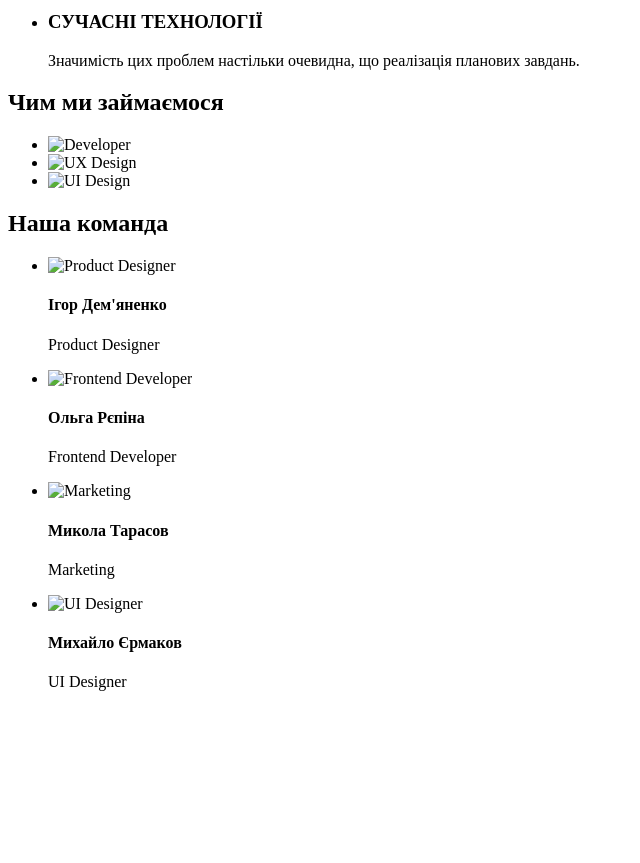
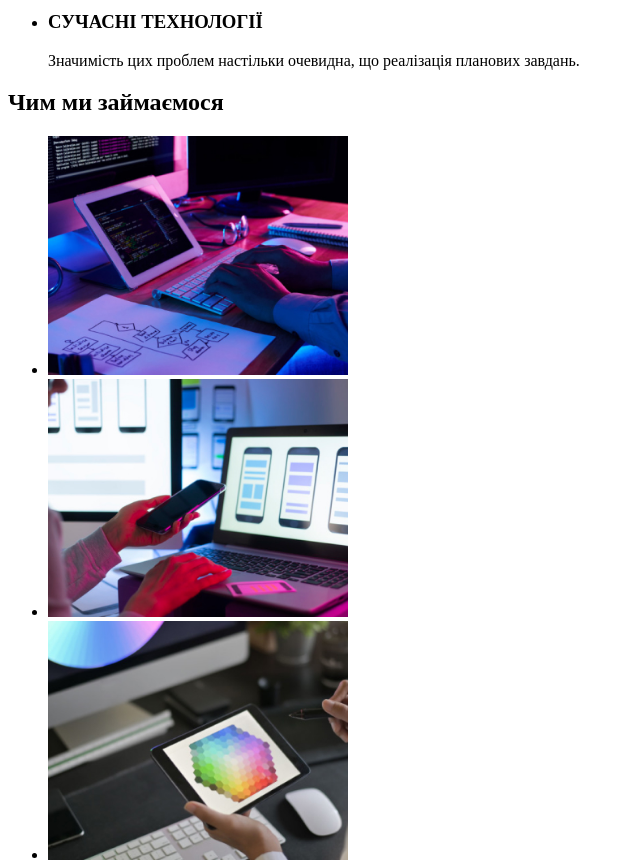
Before and after one commit to YaroslavLeliak/goit-markup-hw-01, a plain HTML site: page index.html in a window 1280 px wide. Shown: the part 500-1363 px from the top of the page, without its empty margins (0-640 px from the left). Before the commit the page ends 1207 px from the top, so only its background shows below. Drawn offline with Linux system fonts and the light colour scheme; the site is published under a folder, as on GitHub Pages, so addresses that start at the root find nothing.

Commit message:
Update index.html

```diff
--- a/index.html
+++ b/index.html
@@ -71,13 +71,13 @@
         <h2>Чим ми займаємося</h2>
         <ul>
           <li>
-            <img src="/images/img1.jpg" alt="Developer" width="300" />
+            <img src="./images/img1.jpg" alt="Developer" width="300" />
           </li>
           <li>
-            <img src="/images/img2.jpg" alt="UX Design" width="300" />
+            <img src="./images/img2.jpg" alt="UX Design" width="300" />
           </li>
           <li>
-            <img src="/images/img3.jpg" alt="UI Design" width="300" />
+            <img src="./images/img3.jpg" alt="UI Design" width="300" />
           </li>
         </ul>
       </section>
@@ -87,7 +87,7 @@
         <ul>
           <li>
             <img
-              src="/images/Teamcard1.jpg"
+              src="./images/Teamcard1.jpg"
               alt="Product Designer"
               width="200"
             />
@@ -96,7 +96,7 @@
           </li>
           <li>
             <img
-              src="/images/Teamcard2.jpg"
+              src="./images/Teamcard2.jpg"
               alt="Frontend Developer"
               width="200"
             />
@@ -104,12 +104,12 @@
             <p lang="en">Frontend Developer</p>
           </li>
           <li>
-            <img src="/images/Teamcard3.jpg" alt="Marketing" width="200" />
+            <img src="./images/Teamcard3.jpg" alt="Marketing" width="200" />
             <h4>Микола Тарасов</h4>
             <p lang="en">Marketing</p>
           </li>
           <li>
-            <img src="/images/Teamcard4.jpg" alt="UI Designer" width="200" />
+            <img src="./images/Teamcard4.jpg" alt="UI Designer" width="200" />
             <h4>Михайло Єрмаков</h4>
             <p lang="en">UI Designer</p>
           </li>
```
